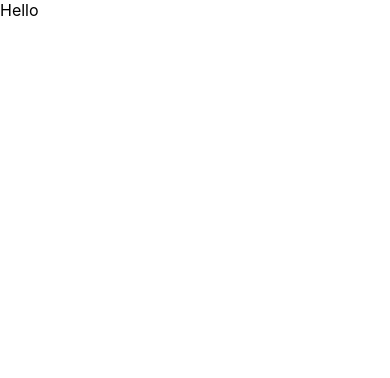
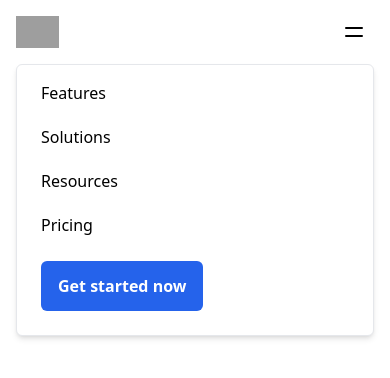
Before and after one commit to rudalkunwar/rudal-portfolio, a React (Create React App) app: page / in a window 390 px wide. Shown: the top 378 px of the page. Built offline with nearby package versions, Linux system fonts and the light colour scheme; grey boxes are pictures that could not be loaded.

Commit message:
tailwind installed

```diff
--- a/package.json
+++ b/package.json
@@ -34,5 +34,8 @@
       "last 1 firefox version",
       "last 1 safari version"
     ]
+  },
+  "devDependencies": {
+    "tailwindcss": "^3.4.1"
   }
 }
--- a/src/App.js
+++ b/src/App.js
@@ -1,9 +1,10 @@
 import React from 'react'
+import Header from './components/partials/Header'
 
 function App() {
   return (
     <div>
-      Hello
+      <Header/>
     </div>
   )
 }
--- /dev/null
+++ b/src/components/About.jsx
@@ -0,0 +1,9 @@
+import React from 'react'
+
+function About() {
+  return (
+    <div>About</div>
+  )
+}
+
+export default About
--- /dev/null
+++ b/src/components/Contact.jsx
@@ -0,0 +1,9 @@
+import React from 'react'
+
+function Contact() {
+  return (
+    <div>Contact</div>
+  )
+}
+
+export default Contact
--- /dev/null
+++ b/src/components/Home.jsx
@@ -0,0 +1,9 @@
+import React from 'react'
+
+function Home() {
+  return (
+    <div>Home</div>
+  )
+}
+
+export default Home
--- /dev/null
+++ b/src/components/Skills.jsx
@@ -0,0 +1,9 @@
+import React from 'react'
+
+function Skills() {
+  return (
+    <div>Skills</div>
+  )
+}
+
+export default Skills
--- /dev/null
+++ b/src/components/partials/Footer.jsx
@@ -0,0 +1,9 @@
+import React from 'react'
+
+function Footer() {
+  return (
+    <div>Footer</div>
+  )
+}
+
+export default Footer
--- /dev/null
+++ b/src/components/partials/Header.jsx
@@ -0,0 +1,160 @@
+import React from "react";
+
+function Header() {
+  return (
+    <header class="pb-6 bg-white lg:pb-0">
+      <div class="px-4 mx-auto max-w-7xl sm:px-6 lg:px-8">
+        <nav class="flex items-center justify-between h-16 lg:h-20">
+          <div class="flex-shrink-0">
+            <a href="#" title="" class="flex">
+              <img
+                class="w-auto h-8 lg:h-10"
+                src="https://cdn.rareblocks.xyz/collection/celebration/images/logo.svg"
+                alt=""
+              />
+            </a>
+          </div>
+
+          <button
+            type="button"
+            class="inline-flex p-2 text-black transition-all duration-200 rounded-md lg:hidden focus:bg-gray-100 hover:bg-gray-100"
+          >
+            <svg
+              class="block w-6 h-6"
+              xmlns="http://www.w3.org/2000/svg"
+              fill="none"
+              viewBox="0 0 24 24"
+              stroke="currentColor"
+            >
+              <path
+                stroke-linecap="round"
+                stroke-linejoin="round"
+                stroke-width="2"
+                d="M4 8h16M4 16h16"
+              />
+            </svg>
+
+            <svg
+              class="hidden w-6 h-6"
+              xmlns="http://www.w3.org/2000/svg"
+              fill="none"
+              viewBox="0 0 24 24"
+              stroke="currentColor"
+            >
+              <path
+                stroke-linecap="round"
+                stroke-linejoin="round"
+                stroke-width="2"
+                d="M6 18L18 6M6 6l12 12"
+              />
+            </svg>
+          </button>
+
+          <div class="hidden lg:flex lg:items-center lg:ml-auto lg:space-x-10">
+            <a
+              href="#"
+              title=""
+              class="text-base font-medium text-black transition-all duration-200 hover:text-blue-600 focus:text-blue-600"
+            >
+              {" "}
+              Features{" "}
+            </a>
+
+            <a
+              href="#"
+              title=""
+              class="text-base font-medium text-black transition-all duration-200 hover:text-blue-600 focus:text-blue-600"
+            >
+              {" "}
+              Solutions{" "}
+            </a>
+
+            <a
+              href="#"
+              title=""
+              class="text-base font-medium text-black transition-all duration-200 hover:text-blue-600 focus:text-blue-600"
+            >
+              {" "}
+              Resources{" "}
+            </a>
+
+            <a
+              href="#"
+              title=""
+              class="text-base font-medium text-black transition-all duration-200 hover:text-blue-600 focus:text-blue-600"
+            >
+              {" "}
+              Pricing{" "}
+            </a>
+          </div>
+
+          <a
+            href="#"
+            title=""
+            class="items-center justify-center hidden px-4 py-3 ml-10 text-base font-semibold text-white transition-all duration-200 bg-blue-600 border border-transparent rounded-md lg:inline-flex hover:bg-blue-700 focus:bg-blue-700"
+            role="button"
+          >
+            {" "}
+            Get started now{" "}
+          </a>
+        </nav>
+
+        <nav class="pt-4 pb-6 bg-white border border-gray-200 rounded-md shadow-md lg:hidden">
+          <div class="flow-root">
+            <div class="flex flex-col px-6 -my-2 space-y-1">
+              <a
+                href="#"
+                title=""
+                class="inline-flex py-2 text-base font-medium text-black transition-all duration-200 hover:text-blue-600 focus:text-blue-600"
+              >
+                {" "}
+                Features{" "}
+              </a>
+
+              <a
+                href="#"
+                title=""
+                class="inline-flex py-2 text-base font-medium text-black transition-all duration-200 hover:text-blue-600 focus:text-blue-600"
+              >
+                {" "}
+                Solutions{" "}
+              </a>
+
+              <a
+                href="#"
+                title=""
+                class="inline-flex py-2 text-base font-medium text-black transition-all duration-200 hover:text-blue-600 focus:text-blue-600"
+              >
+                {" "}
+                Resources{" "}
+              </a>
+
+              <a
+                href="#"
+                title=""
+                class="inline-flex py-2 text-base font-medium text-black transition-all duration-200 hover:text-blue-600 focus:text-blue-600"
+              >
+                {" "}
+                Pricing{" "}
+              </a>
+            </div>
+          </div>
+
+          <div class="px-6 mt-6">
+            <a
+              href="#"
+              title=""
+              class="inline-flex justify-center px-4 py-3 text-base font-semibold text-white transition-all duration-200 bg-blue-600 border border-transparent rounded-md tems-center hover:bg-blue-700 focus:bg-blue-700"
+              role="button"
+            >
+              {" "}
+              Get started now{" "}
+            </a>
+          </div>
+        </nav>
+      </div>
+    </header>
+  );
+}
+
+export default Header;
--- a/src/index.css
+++ b/src/index.css
@@ -1,13 +1,3 @@
-body {
-  margin: 0;
-  font-family: -apple-system, BlinkMacSystemFont, 'Segoe UI', 'Roboto', 'Oxygen',
-    'Ubuntu', 'Cantarell', 'Fira Sans', 'Droid Sans', 'Helvetica Neue',
-    sans-serif;
-  -webkit-font-smoothing: antialiased;
-  -moz-osx-font-smoothing: grayscale;
-}
-
-code {
-  font-family: source-code-pro, Menlo, Monaco, Consolas, 'Courier New',
-    monospace;
-}
+@tailwind base;
+@tailwind components;
+@tailwind utilities;
--- /dev/null
+++ b/tailwind.config.js
@@ -0,0 +1,10 @@
+/** @type {import('tailwindcss').Config} */
+module.exports = {
+  content: [
+    "./src/**/*.{js,jsx,ts,tsx}",
+  ],
+  theme: {
+    extend: {},
+  },
+  plugins: [],
+}
```
Also changed, not shown: 1 other file (tests, documents, lock files or other folders).
